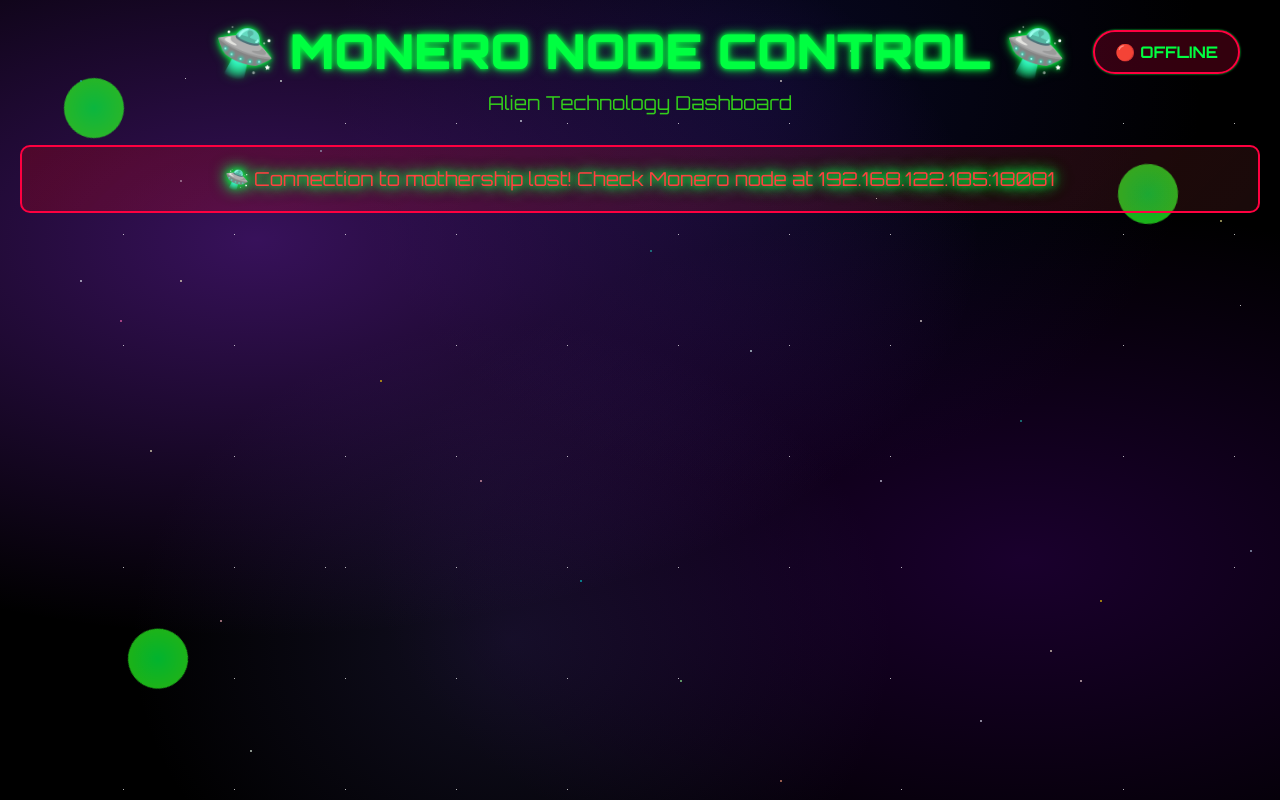
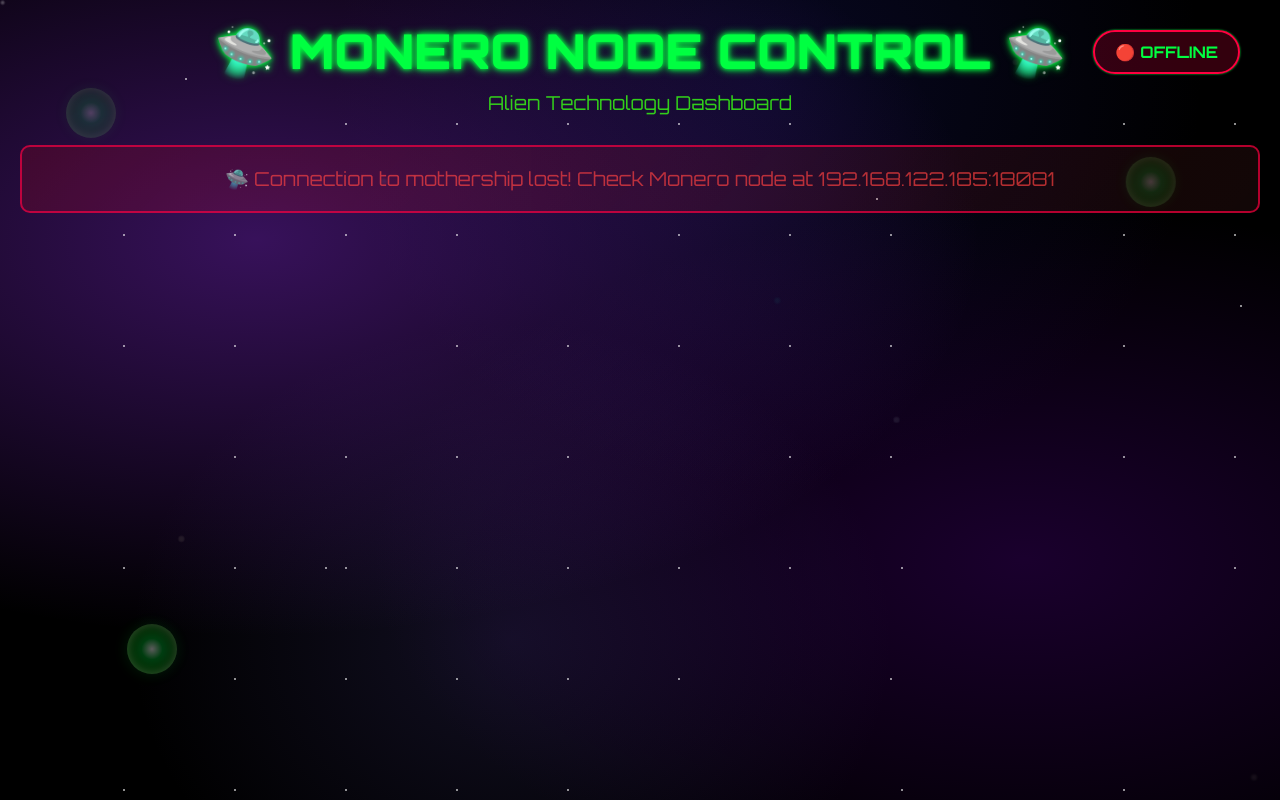
Before and after one commit to runatyr1/monero-node-dashboard, a Flask app: page / in a window 1280 px wide. Run offline with Flask 3, Linux system fonts and the light colour scheme.

Commit message:
UI improvements: balanced alien eyes, faster star twinkling, larger stars

```diff
--- a/templates/dashboard.html
+++ b/templates/dashboard.html
@@ -33,11 +33,11 @@
             position: fixed;
             top: 0;
             left: 0;
-            width: 1px;
-            height: 1px;
+            width: 1.5px;
+            height: 1.5px;
             background: transparent;
             pointer-events: none;
-            z-index: 1;
+            z-index: -2;
             box-shadow:
                 185px 78px #ffffff, 1240px 305px #ffffff, 678px 1420px #ffffff, 1456px 985px #ffffff,
                 789px 234px #ffffff, 1678px 567px #ffffff, 234px 1234px #ffffff, 1890px 456px #ffffff,
@@ -88,47 +88,37 @@
                 1456px 1456px #ffffff, 123px 1123px #ffffff, 1234px 567px #ffffff, 678px 234px #ffffff,
                 1567px 1890px #ffffff, 890px 345px #ffffff, 456px 1456px #ffffff, 1789px 1234px #ffffff,
                 567px 678px #ffffff, 1123px 456px #ffffff, 345px 123px #ffffff, 1890px 789px #ffffff;
-            animation: twinkle 25s ease-in-out infinite;
+            animation: twinkle 8s ease-in-out infinite;
         }
 
-        /* Medium colored stars - Layer 2 */
+        /* Subtle sparkly orbs - Layer 2 */
         body::after {
             content: '';
             position: fixed;
             top: 0;
             left: 0;
-            width: 2px;
-            height: 2px;
-            background: transparent;
+            width: 4.5px;
+            height: 4.5px;
+            background: radial-gradient(circle, rgba(255, 255, 255, 0.6) 0%, transparent 70%);
+            border-radius: 50%;
             pointer-events: none;
-            z-index: 1;
+            z-index: -1;
             box-shadow:
-                320px 150px #87ceeb, 1100px 600px #ffd700, 850px 1200px #ff69b4, 1350px 300px #00ced1,
-                450px 800px #dda0dd, 1550px 450px #98fb98, 200px 1350px #f0e68c, 1750px 750px #ffa07a,
-                650px 250px #20b2aa, 950px 1450px #deb887, 1250px 550px #b0c4de, 550px 950px #f5deb3,
-                1650px 100px #ffb6c1, 350px 1250px #d3d3d3, 1050px 650px #ffefd5, 750px 350px #e0ffff,
-                1450px 1050px #ffe4e1, 250px 750px #f0fff0, 1850px 850px #fff8dc, 150px 450px #fffacd,
-                1150px 1150px #fdf5e6, 850px 50px #faf0e6, 450px 1550px #fff5ee, 1550px 250px #f5fffa,
-                980px 720px #e6e6fa, 1420px 380px #fff0f5, 280px 1180px #ffefd5, 1720px 580px #f0f8ff,
-                420px 980px #87ceeb, 1620px 280px #ffd700, 780px 1380px #ff69b4, 1480px 680px #00ced1,
-                180px 1480px #dda0dd, 1380px 180px #98fb98, 580px 1180px #f0e68c, 1780px 580px #ffa07a,
-                380px 880px #20b2aa, 1680px 380px #deb887, 880px 1680px #b0c4de, 80px 1080px #f5deb3,
-                1580px 480px #ffb6c1, 480px 1580px #d3d3d3, 1280px 280px #ffefd5, 680px 1280px #e0ffff,
-                1080px 680px #ffe4e1, 280px 80px #f0fff0, 1880px 1080px #fff8dc, 180px 280px #fffacd,
-                1180px 1880px #fdf5e6, 780px 80px #faf0e6, 480px 1780px #fff5ee, 1580px 1280px #f5fffa,
-                880px 480px #e6e6fa, 1680px 880px #fff0f5, 280px 1680px #ffefd5, 80px 280px #f0f8ff,
-                1480px 1480px #87ceeb, 380px 380px #ffd700, 1780px 1780px #ff69b4, 580px 580px #00ced1,
-                1380px 1380px #dda0dd, 680px 680px #98fb98, 1180px 1180px #f0e68c, 780px 780px #ffa07a,
-                80px 80px #20b2aa, 1880px 1880px #deb887, 180px 180px #b0c4de, 1680px 1680px #f5deb3,
-                480px 480px #ffb6c1, 1280px 1280px #d3d3d3, 880px 880px #ffefd5, 1580px 1580px #e0ffff,
-                320px 1720px #ffe4e1, 1520px 120px #f0fff0, 720px 1320px #fff8dc, 1920px 520px #fffacd,
-                120px 920px #fdf5e6, 1320px 720px #faf0e6, 920px 320px #fff5ee, 520px 1920px #f5fffa,
-                1720px 320px #e6e6fa, 320px 1520px #fff0f5, 1120px 920px #ffefd5, 520px 120px #f0f8ff,
-                920px 1720px #87ceeb, 1920px 920px #ffd700, 120px 320px #ff69b4, 720px 1120px #00ced1,
-                1520px 520px #dda0dd, 220px 1220px #98fb98, 1220px 220px #f0e68c, 620px 1620px #ffa07a,
-                1020px 420px #20b2aa, 820px 1020px #deb887, 1620px 1420px #b0c4de, 420px 820px #f5deb3,
-                220px 620px #ffb6c1, 1820px 1220px #d3d3d3, 1420px 620px #ffefd5, 20px 1420px #e0ffff;
-            animation: twinkle 35s ease-in-out infinite reverse;
+                320px 150px 2px rgba(135, 206, 235, 0.2), 1100px 600px 1px rgba(255, 215, 0, 0.25), 850px 1200px 2px rgba(255, 105, 180, 0.15),
+                1350px 300px 1px rgba(0, 206, 209, 0.2), 450px 800px 2px rgba(221, 160, 221, 0.18), 1550px 450px 1px rgba(152, 251, 152, 0.15),
+                200px 1350px 2px rgba(240, 230, 140, 0.12), 1750px 750px 1px rgba(255, 160, 122, 0.2), 650px 250px 2px rgba(32, 178, 170, 0.16),
+                950px 1450px 1px rgba(222, 184, 135, 0.14), 1250px 550px 2px rgba(176, 196, 222, 0.18), 550px 950px 1px rgba(245, 222, 179, 0.12),
+                1650px 100px 2px rgba(255, 182, 193, 0.15), 350px 1250px 1px rgba(211, 211, 211, 0.1), 1050px 650px 2px rgba(255, 239, 213, 0.12),
+                750px 350px 1px rgba(224, 255, 255, 0.15), 1450px 1050px 2px rgba(255, 228, 225, 0.1), 250px 750px 1px rgba(240, 255, 240, 0.12),
+                1850px 850px 2px rgba(255, 248, 220, 0.14), 150px 450px 1px rgba(255, 250, 205, 0.16), 1150px 1150px 2px rgba(253, 245, 230, 0.1),
+                850px 50px 1px rgba(250, 240, 230, 0.12), 450px 1550px 2px rgba(255, 245, 238, 0.14), 1550px 250px 1px rgba(245, 255, 250, 0.1),
+                980px 720px 2px rgba(230, 230, 250, 0.15), 1420px 380px 1px rgba(255, 240, 245, 0.12), 280px 1180px 2px rgba(255, 239, 213, 0.1),
+                1720px 580px 1px rgba(240, 248, 255, 0.14), 420px 980px 2px rgba(135, 206, 235, 0.16), 1620px 280px 1px rgba(255, 215, 0, 0.18),
+                780px 1380px 2px rgba(255, 105, 180, 0.12), 1480px 680px 1px rgba(0, 206, 209, 0.15), 180px 1480px 2px rgba(221, 160, 221, 0.14),
+                1380px 180px 1px rgba(152, 251, 152, 0.12), 580px 1180px 2px rgba(240, 230, 140, 0.1), 1780px 580px 1px rgba(255, 160, 122, 0.16),
+                380px 880px 2px rgba(32, 178, 170, 0.12), 1680px 380px 1px rgba(222, 184, 135, 0.1), 880px 1680px 2px rgba(176, 196, 222, 0.14),
+                80px 1080px 1px rgba(245, 222, 179, 0.1), 1580px 480px 2px rgba(255, 182, 193, 0.12), 480px 1580px 1px rgba(211, 211, 211, 0.08);
+            animation: sparkle 12s ease-in-out infinite reverse;
         }
 
         @keyframes twinkle {
@@ -138,12 +128,19 @@
             75% { opacity: 0.6; }
         }
 
+        @keyframes sparkle {
+            0%, 100% { opacity: 0.2; transform: scale(1); }
+            25% { opacity: 0.4; transform: scale(1.1); }
+            50% { opacity: 0.6; transform: scale(1.2); }
+            75% { opacity: 0.3; transform: scale(1.05); }
+        }
+
         .container {
             max-width: 1400px;
             margin: 0 auto;
             padding: 20px;
             position: relative;
-            z-index: 2;
+            z-index: 10;
         }
 
         .header {
@@ -306,12 +308,18 @@
 
         .alien-eye {
             position: fixed;
-            width: 60px;
-            height: 60px;
+            width: 50px;
+            height: 50px;
             border-radius: 50%;
-            background: radial-gradient(circle, #00ff41, #39ff14);
-            opacity: 0.7;
-            animation: blink 4s infinite, float 6s ease-in-out infinite;
+            background: radial-gradient(circle, rgba(255, 255, 255, 0.6) 0%, rgba(0, 255, 65, 0.4) 30%, rgba(57, 255, 20, 0.25) 70%, transparent 100%);
+            opacity: 0.5;
+            z-index: -3;
+            animation: alienSparkle 6s ease-in-out infinite, float 9s ease-in-out infinite;
+            box-shadow:
+                0 0 15px rgba(0, 255, 65, 0.2),
+                inset 0 0 8px rgba(255, 255, 255, 0.3),
+                inset 3px -3px 8px rgba(0, 255, 65, 0.15);
+            backdrop-filter: blur(1px);
         }
 
         .alien-eye:nth-child(1) {
```
Also changed, not shown: other parts of templates/dashboard.html (+17 -9 lines).
